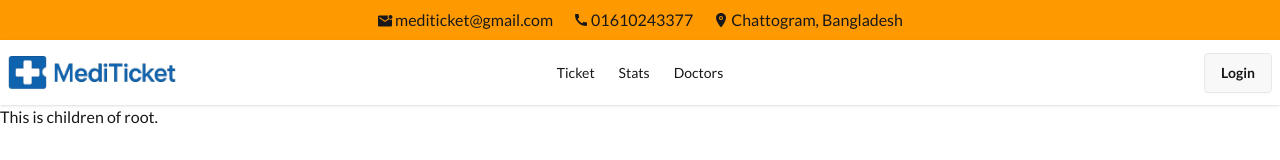
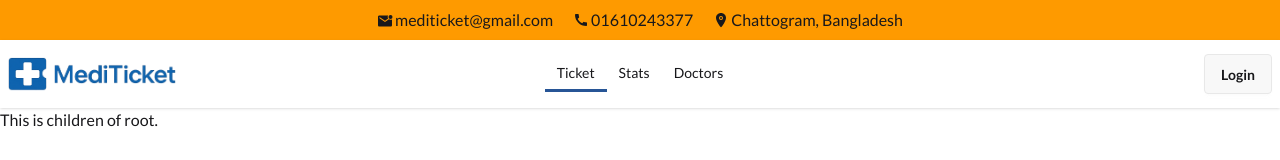
Before and after one commit to Suprio-Das/MediTicket, a React (Vite) app: page / in a window 1280 px wide. Shown: the top 160 px of the page. Built offline with nearby package versions, Linux system fonts and the light colour scheme.

Commit message:
Navigation active class modified

```diff
--- a/src/Components/Shared/Navbar.jsx
+++ b/src/Components/Shared/Navbar.jsx
@@ -31,9 +31,9 @@ const Navbar = () => {
                 </div>
                 <div className="navbar-center hidden lg:flex">
                     <ul className="menu menu-horizontal px-1">
-                        <li><NavLink>Ticket</NavLink></li>
-                        <li><NavLink>Stats</NavLink></li>
-                        <li><NavLink>Doctors</NavLink></li>
+                        <li><NavLink to='/'>Ticket</NavLink></li>
+                        <li><NavLink to='/stats'>Stats</NavLink></li>
+                        <li><NavLink to='/doctors'>Doctors</NavLink></li>
                     </ul>
                 </div>
                 <div className="navbar-end">
--- a/src/index.css
+++ b/src/index.css
@@ -1,2 +1,7 @@
 @import "tailwindcss";
 @plugin "daisyui";
+
+.active {
+    border-bottom: 3px solid #275596;
+    border-radius: 0%;
+}
```
